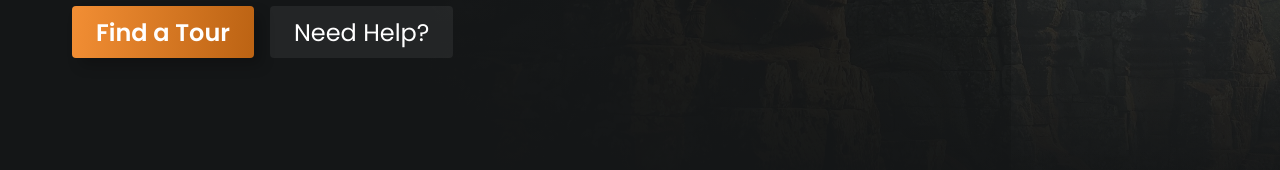
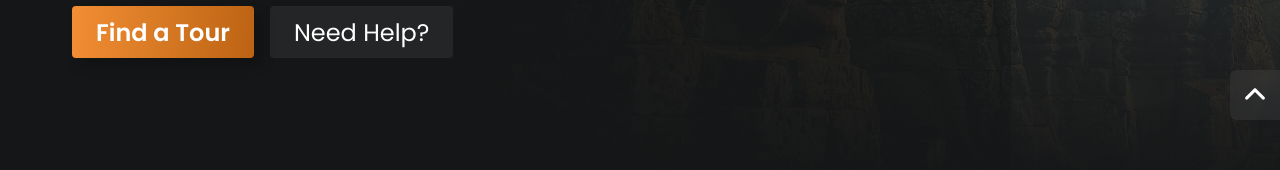
Before and after one commit to ElitistNoob/unlock-cambodia, a React (Create React App) app: page / in a window 1280 px wide. Shown: the part 600-770 px from the top of the page. Built offline with nearby package versions, Linux system fonts and the light colour scheme.

Commit message:
added back to top button

```diff
--- a/src/App.js
+++ b/src/App.js
@@ -1,6 +1,7 @@
 //  Hooks
 import { Route, Routes } from "react-router-dom";
 import { Helmet } from "react-helmet";
+import { useEffect, useState } from "react";
 // Components
 import Header from "./components/Header";
 import Footer from "./components/Footer";
@@ -14,6 +15,13 @@ import ContactUs from "./Pages/ContactUs";
 import FormSubmit from "./Pages/FormSubmit";
 
 function App() {
+  const [clicked, setClicked] = useState(false);
+
+  useEffect(() => {
+    window.scrollTo(0, 0);
+    setClicked(false);
+  }, [clicked]);
+
   return (
     <>
       <Helmet>
@@ -41,6 +49,10 @@ function App() {
         <Route path="/contact-us" element={<ContactUs />} />
         <Route path="/form-submit" element={<FormSubmit />} />
       </Routes>
+      <button
+        onClick={() => setClicked(true)}
+        className="backToTopBtn"
+      ></button>
       <Footer />
     </>
   );
--- a/src/styles.css
+++ b/src/styles.css
@@ -2,6 +2,10 @@
 *::before,
 *::after {
   box-sizing: border-box;
+}
+
+html {
+  scroll-behavior: smooth;
 }
 
 html,
@@ -141,6 +145,27 @@ a {
   box-shadow: 8px 8px 13px rgba(0, 0, 0, 0.2);
 }
 
+/* Back to top Button */
+.backToTopBtn {
+  position: fixed;
+  background-color: #ffffff10;
+  width: 50px;
+  height: 50px;
+  font-size: 2rem;
+  right: 0;
+  bottom: 10%;
+  border: none;
+  outline: none;
+  border-radius: 6px 0 0 6px;
+  background-image: url("./components/assets/arrow-up.svg");
+  background-repeat: no-repeat;
+  background-position: center;
+  background-size: cover;
+  backdrop-filter: blur(4px);
+  --webkit--backdrop-filter: blur(4px);
+  cursor: pointer;
+}
+
 /* Swiper */
 .swiper-pagination {
   bottom: -1em;
```
Also changed, not shown: src/components/assets/arrow-up.svg (added).
